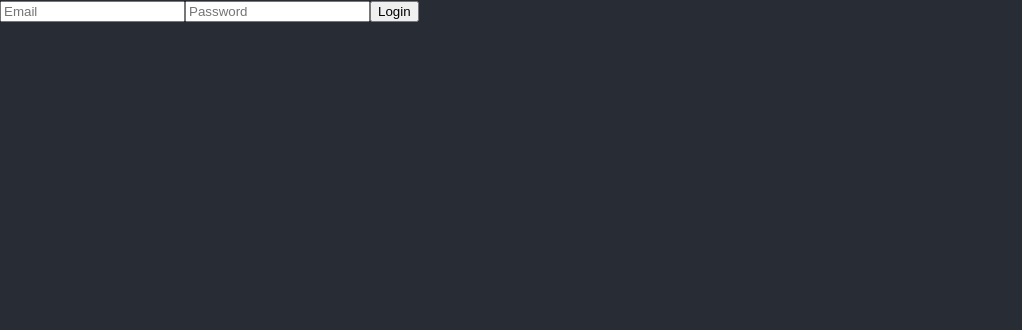
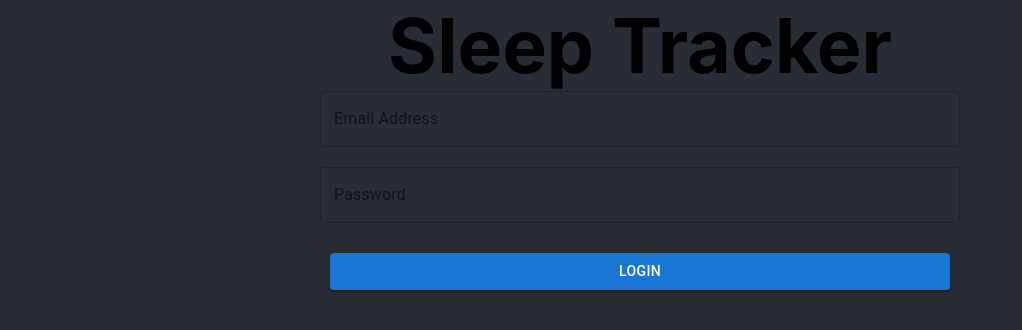
Before and after one commit to marshall-blatz/IOT-Sleep-Tracker, a React (Create React App) app in the folder client/: page /login in a window 1280 px wide. Shown: the top 330 px of the page, without its empty margins (0-1022 px from the left). Built offline with nearby package versions, Linux system fonts and the light colour scheme; no server answers.

Commit message:
Login Materialized

```diff
--- a/client/src/pages/Login.jsx
+++ b/client/src/pages/Login.jsx
@@ -1,6 +1,9 @@
 import React, { useEffect, useState } from 'react';
 import { useAuth } from "../contexts/AuthContext";
 import { useNavigate } from "react-router-dom";
+import Box from '@mui/material/Box';
+import TextField from '@mui/material/TextField';
+import Button from '@mui/material/Button';
 
 const Login = () => {
     const navigate = useNavigate();
@@ -34,23 +37,42 @@ const Login = () => {
     }
 
     return (
-      <div>
-        <form onSubmit={handleSubmit}>
-        <input
-            type="email"
-            placeholder="Email"
-            value={email}
-            onChange={(e) => setEmail(e.target.value)}
-        />
-        <input
-            type="password"
-            placeholder="Password"
-            value={password}
-            onChange={(e) => setPassword(e.target.value)}
-        />
-        <button type="submit" disabled={ loading }>Login</button>
-        </form>
-      </div>
+      <>
+        <Box
+          component='form'
+          sx={{
+            display: "flex",
+            flexDirection: "column",
+            margin: "auto",
+            width: "50%"
+          }}
+          onSubmit={handleSubmit}
+        >
+          <h1 className="heading" style={{fontSize: 75, fontWeight: 'bold', margin:'auto'}}>Sleep Tracker</h1>
+          <TextField id='email' sx={{mb: '20px'}} type='email' label='Email Address' value={email} onChange={(e) => setEmail(e.target.value)}/>
+          <TextField id='password' sx={{mb: '20px'}} type='password' label='Password' value={password} onChange={(e) => setPassword(e.target.value)}/>
+          <Button id='login' variant='contained' type='submit' disabled={loading} style={{margin: '10px'}}>Login</Button>
+
+
+        </Box>
+      </>
+      // <div>
+      //   <form onSubmit={handleSubmit}>
+      //   <input
+      //       type="email"
+      //       placeholder="Email"
+      //       value={email}
+      //       onChange={(e) => setEmail(e.target.value)}
+      //   />
+      //   <input
+      //       type="password"
+      //       placeholder="Password"
+      //       value={password}
+      //       onChange={(e) => setPassword(e.target.value)}
+      //   />
+      //   <button type="submit" disabled={ loading }>Login</button>
+      //   </form>
+      // </div>
     );
   };
 
```
